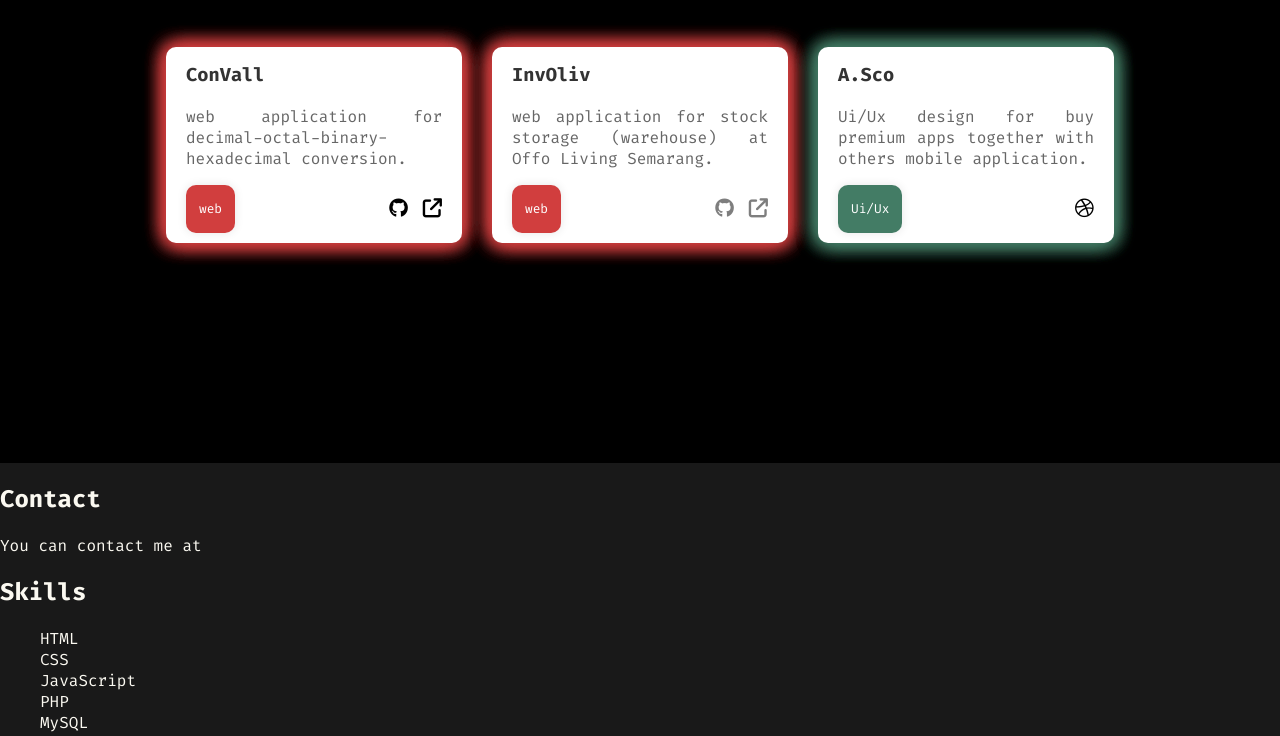
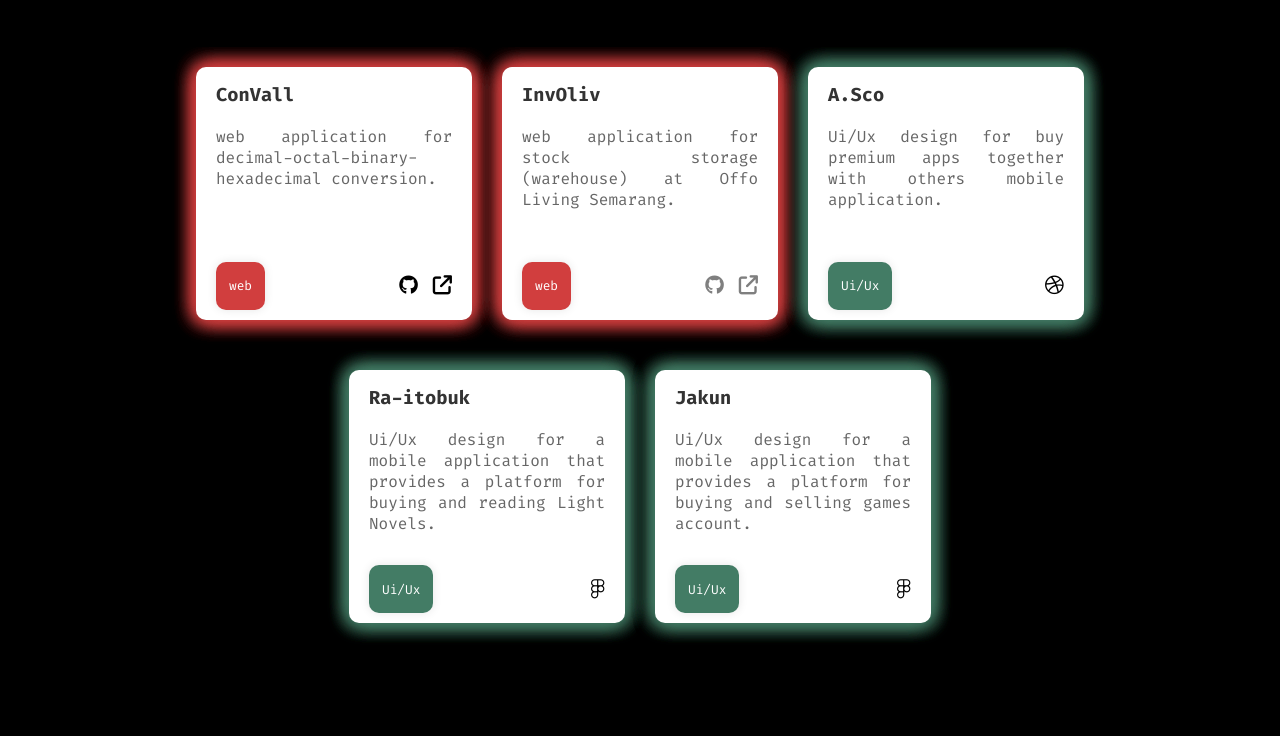
Before and after one commit to Flwstrm40/project-portfolio, a plain HTML site: page index.html in a window 1280 px wide. Shown: the part 1106-1842 px from the top of the page. Drawn offline with Linux system fonts and the light colour scheme.

Commit message:
Update Projects section

```diff
--- a/index.html
+++ b/index.html
@@ -81,7 +81,7 @@
                 <i class="fa-solid fa-angles-down"></i>
                 <p>Let's Look below</p>
             </div>
-            <div class="project-list">
+            <div id="project-list">
                 <section class="first-project web-box project-box">
                     <h3>ConVall</h3>
                     <p class="justify inner-text">web application for decimal-octal-binary-hexadecimal conversion.</p>
@@ -107,7 +107,7 @@
                             <p>web</p>
                         </div>
                         <div class="bottom-right">
-                            <i class="fa-brands fa-github pointer disabled" style="color: #000000;"></i>
+                            <i class="fa-brands fa-github disabled" style="color: #000000;"></i>
                             <i class="fa-solid fa-arrow-up-right-from-square disabled" style="color: #000000;"></i>
                         </div>
                     </div>
@@ -124,6 +124,34 @@
                                 <i class="fa-brands fa-dribbble pointer" style="color: #000000;"></i>
                             </a>
                             <!-- <i class="fa-solid fa-arrow-up-right-from-square" style="color: #000000;"></i> -->
+                        </div>
+                    </div>
+                </section>
+                <section class="fourth-project ui-box project-box">
+                    <h3>Ra-itobuk</h3>
+                    <p class="justify inner-text">Ui/Ux design for a mobile application that provides a platform for buying and reading Light Novels.</p>
+                    <div class="bottom-card">
+                        <div class="bottom-left ui">
+                            <p>Ui/Ux</p>
+                        </div>
+                        <div class="bottom-right">
+                            <a href="https://www.figma.com/proto/ZRxyu4J8RpkYZXpgAj4PxK/Light-Novel-Reader?page-id=0%3A1&type=design&node-id=260-1424&viewport=573%2C231%2C0.11&t=EMebfjJcDmvAslkE-1&scaling=scale-down&starting-point-node-id=260%3A1424&mode=design" target="_blank">
+                                <i class="fa-brands fa-figma" style="color: #000000;"></i>
+                            </a>
+                        </div>
+                    </div>
+                </section>
+                <section class="fifth-project ui-box project-box">
+                    <h3>Jakun</h3>
+                    <p class="justify inner-text">Ui/Ux design for a mobile application that provides a platform for buying and selling games account.</p>
+                    <div class="bottom-card">
+                        <div class="bottom-left ui">
+                            <p>Ui/Ux</p>
+                        </div>
+                        <div class="bottom-right">
+                            <a href="https://www.figma.com/proto/cwo1MPuub7EgYi2vwWr8qt/IMK-tugas-3?page-id=0%3A1&type=design&node-id=11-2&viewport=242%2C182%2C0.04&t=hNpFhGfSl5Tt1zcU-1&scaling=scale-down&starting-point-node-id=92%3A1048&mode=design" target="_blank">
+                                <i class="fa-brands fa-figma" style="color: #000000;"></i>
+                            </a>
                         </div>
                     </div>
                 </section>
--- a/style/project-style.css
+++ b/style/project-style.css
@@ -1,7 +1,7 @@
 #projects {
     background-color: var(--black);
     height: fit-content;
-    padding-bottom: 100px;
+    padding-bottom: 50px;
     width: 100%;
     display: flex;
     flex-direction: column;
@@ -14,6 +14,17 @@
     margin-top: 100px;
     margin-bottom: 50px;
     font-size: 5em;
+}
+
+#project-list {
+    display: flex;
+    flex-wrap: wrap;
+    justify-content: center;
+    align-items: center;
+    gap: 30px;
+    margin-bottom: 100px;
+    padding: 20px 50px;
+    overflow-x: scroll;
 }
 
 .project-text {
@@ -118,4 +129,34 @@
 .inner-text {
     overflow-wrap: break-word;
     white-space: normal;
+    height: 120px;
 }
+
+@media (max-width: 992px) {
+    #projects {
+        padding-bottom: 50px;
+    }
+
+    #projects h2 {
+        font-size: 3em;
+    }
+
+    #project-list {
+        padding: 20px 20px;
+        overflow-x: hidden;
+    }
+
+    .project-box {
+        width: 30%;
+    }
+}
+
+@media (max-width: 768px) {
+    #projects h2 {
+        font-size: 2.5em;
+    }
+
+    .project-box {
+        width: 50%;
+    }
+}
--- a/style/styles.css
+++ b/style/styles.css
@@ -54,7 +54,6 @@ a {
 }
 
 .disabled {
-    pointer-events: none;
     opacity: 0.5;
     cursor: not-allowed;
 }
```
